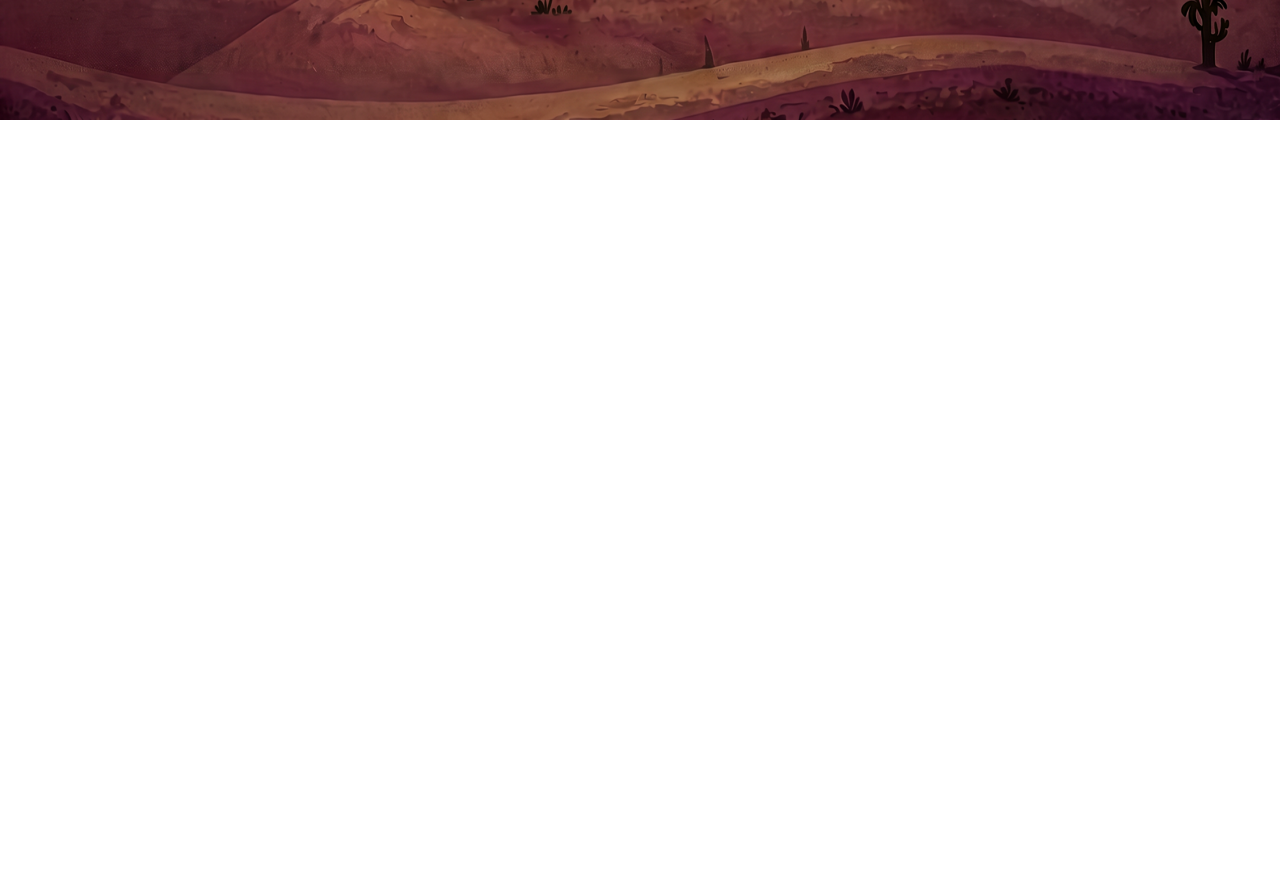
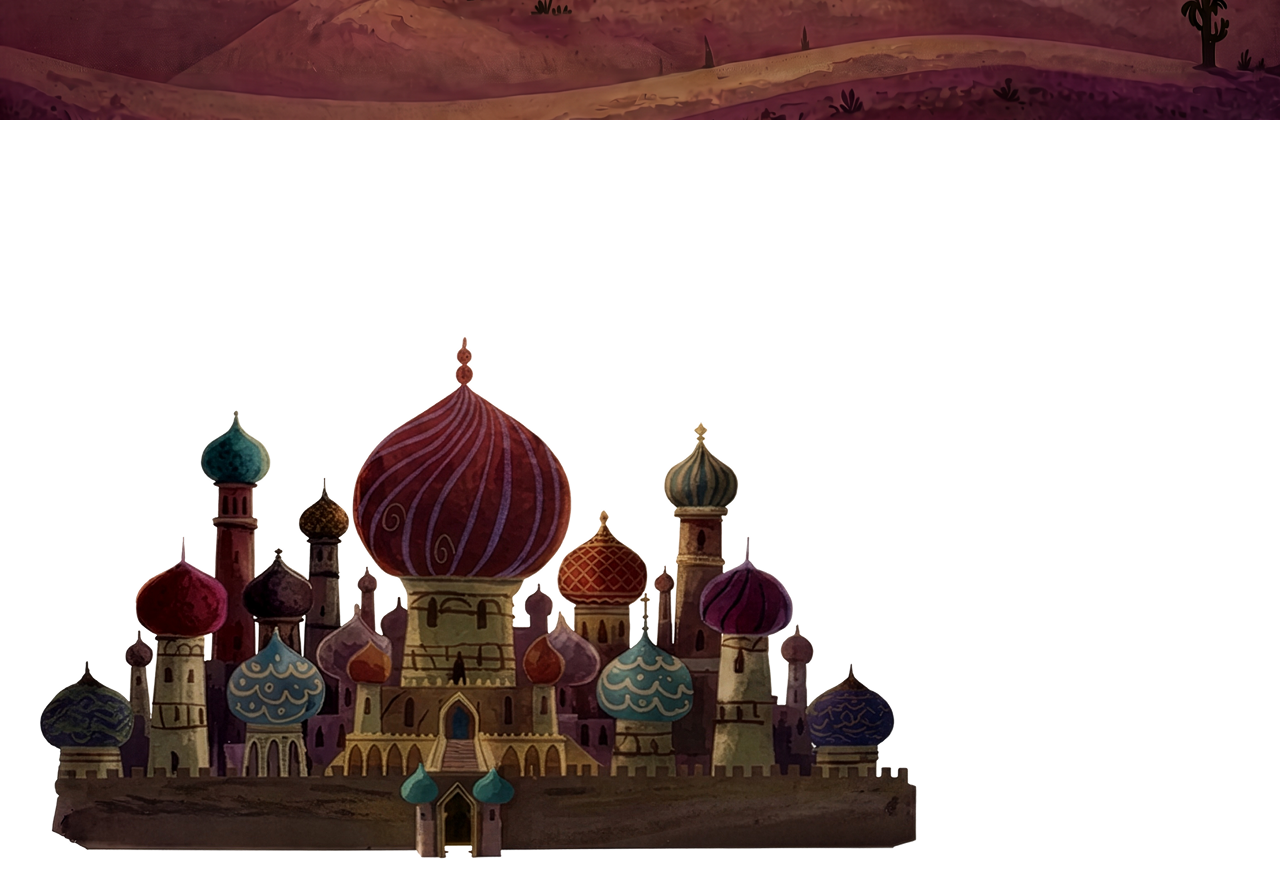
Before and after one commit to dvm-bitspilani/oasis-2026-web, a React (Vite) app: page / in a window 1280 px wide. Shown: the part 680-1574 px from the top of the page. Before the commit the page ends 800 px from the top, so only its background shows below. Built offline with nearby package versions, Linux system fonts and the light colour scheme.

Commit message:
castleAdded

```diff
--- a/src/index.css
+++ b/src/index.css
@@ -1,6 +1,6 @@
-body,index,html {
+body, index, html {
   margin: 0;
   padding: 0;
   box-sizing: border-box;
-  font-family: "Poppins", sans-serif;
+  overflow:none;
 }
--- a/src/pages/Home.tsx
+++ b/src/pages/Home.tsx
@@ -3,6 +3,7 @@ import styles from "../styles/Home.module.scss"
 import sandImg from "../assets/sand.png"
 import cloudSmall from "../assets/cloudSmall.svg"
 import cloudBig from "../assets/cloudBig.svg"
+import Castle from "../assets/Castle.png";
     export default function Home() {
         return (
         <div>
@@ -14,6 +15,9 @@ import cloudBig from "../assets/cloudBig.svg"
             <div className={styles.sand}>
                 <img src={sandImg} className={styles.sandImg} />
             </div>
+            <div className={styles.castle}>
+                <img src={Castle} className={styles.castleImg} />
+            </div>
             <div className={styles.clouds} >
 
                 <div className={styles.cloudOne}>
@@ -23,6 +27,7 @@ import cloudBig from "../assets/cloudBig.svg"
                     <img src = {cloudBig} />
                 </div>
 
+
             </div>
         </div> )
 }
--- a/src/styles/Home.module.scss
+++ b/src/styles/Home.module.scss
@@ -21,3 +21,8 @@
     left: 10%;
     right: 10%;
 }
+.castle{
+    width: 100%;
+    height: auto;
+    position: absolute;
+}
```
Also changed, not shown: src/assets/Castle.png (added).
